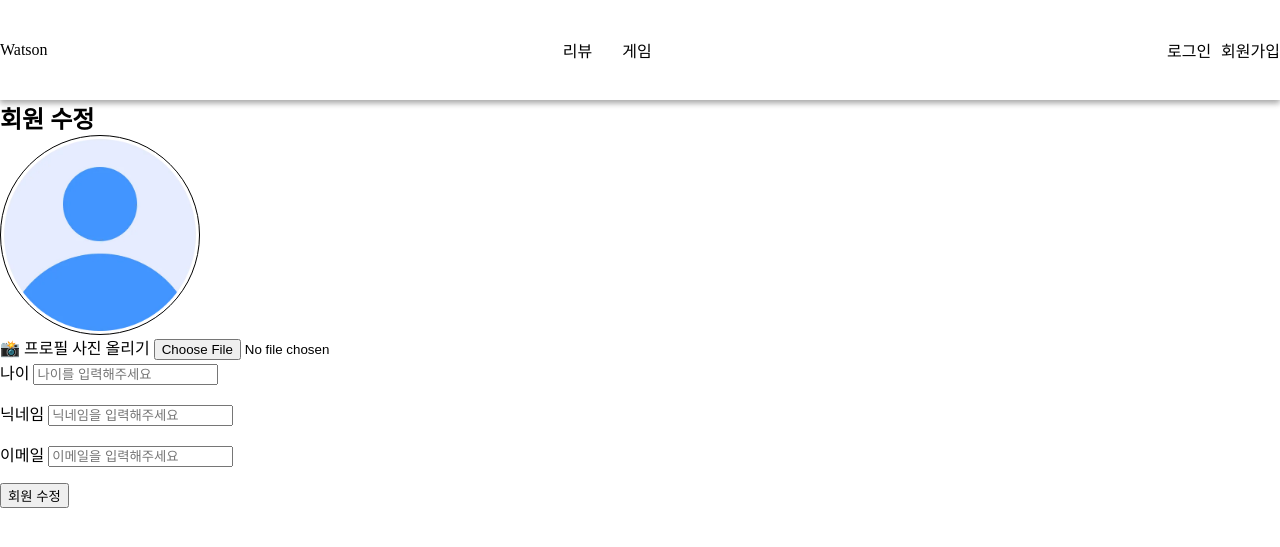
After one commit to teamN-watson/watson-backend, a Django app: page /view/edit/ in a window 1280 px wide. The commit adds this page. Shown: the top 547 px of the page. Run offline with Django 4.2, Linux system fonts and the light colour scheme; data that the repository does not hold is empty.

Commit message:
Add: Edit Page

```diff
--- /dev/null
+++ b/front/templates/account/edit.html
@@ -0,0 +1,38 @@
+{% extends "base.html" %}
+{% load static %}
+{% block extrahead %}
+{% comment %} <link rel="stylesheet" type="text/css" href="{% static "css/account/signup.css" %}"> {% endcomment %}
+<link rel="stylesheet" type="text/css" href="{% static "css/account/edit.css" %}">
+<script src="{% static 'js/account/edit.js' %}"></script>
+{% endblock %}
+{% block content %}
+<div class="editContainer">
+    <h2>회원 수정</h2>
+    <form action="{% url "accounts:mypage" %}" method="PUT" enctype="multipart/form-data">
+        {% csrf_token %}
+        <div class="editForm">
+            <div class="user_photo_wrap">
+                <div class="user_photo">
+                    <img id="user_photo" src="{{"/static/images/default_profile.png"}}" alt="사용자 프로필">
+                </div>
+                <label for="id_photo">📸 프로필 사진 올리기</label>
+                <input type="file" name="photo" accept="image/*" id="id_photo">
+            </div>
+            <div>
+                <span>나이</span>
+                <input type="text" name="age" placeholder="나이를 입력해주세요" id="id_age">
+                <p class="error_msg age"></p>
+                <span>닉네임</span>
+                <input type="text" name="nickname" placeholder="닉네임을 입력해주세요" id="id_nickname">
+                <p class="error_msg nickname"></p>
+                <span>이메일</span>
+                <input type="email" name="email" placeholder="이메일을 입력해주세요" id="id_email">
+                <p class="error_msg email"></p>
+            </div>
+            <span class="error_msg"></span>
+            <input type="submit" value="회원 수정">
+        </div>
+    </form>
+</div>
+
+{% endblock content %}
--- a/front/templates/account/mypage.html
+++ b/front/templates/account/mypage.html
@@ -9,7 +9,7 @@
     <div class="mypage_wrap" id="wrap1">
         <div class="user_photo"></div>
         <div class="user_info">
-            <a href="{% url 'front:edit_account' %}">
+            <a href="{% url 'front:edit' %}">
                 <button>편집하기</button>
             </a>
         </div>
--- a/front/templates/account/signup.html
+++ b/front/templates/account/signup.html
@@ -6,8 +6,7 @@
 {% endblock %}
 {% block content %}
 <div class="signContainer">
-    <div class="signForm signupForm">
-        <h2>회원가입</h2>
+    <h2>회원 가입</h2>
     <form action="{% url "accounts:signup" %}" method="POST" enctype="multipart/form-data">
         {% csrf_token %}
         <div class="signupStepForm step1">
@@ -46,12 +45,11 @@
             <div class="signupStep3">
                 <div class="interest_list"></div>
                 <input type="button" name="prev" value="이전">
-                    <input type="submit" value="회원가입">
+                <input type="submit" value="회원 가입">
             </div>
             <input type="hidden" value="1" name="step">
         </div>
     </form>
 </div>
-</div>
 
 {% endblock content %}
--- a/front/urls.py
+++ b/front/urls.py
@@ -7,7 +7,7 @@ urlpatterns = [
     path("signin", views.signin, name="signin"),
     path("signup", views.signup, name="signup"),
     path("mypage", views.mypage, name="mypage"),
-    path("edit_account/", views.edit_account, name="edit_account"),
+    path("edit/", views.edit, name="edit"),
     path("steam/login/", views.steam, name="steam"),
     path("steam/callback/", views.steam_callback, name="steam_callback"),
 ]
--- a/front/views.py
+++ b/front/views.py
@@ -21,8 +21,8 @@ def mypage(request):
     return render(request, "account/mypage.html")
 
 
-def edit_account(request):
-    return render(request, "account/edit_account.html")
+def edit(request):
+    return render(request, "account/edit.html")
 
 
 def steam(request):
--- /dev/null
+++ b/static/css/account/edit.css
@@ -0,0 +1,18 @@
+
+.editContainer .user_photo_wrap {
+    gap: 20px;
+
+}
+.editContainer .user_photo {
+    width: 200px;
+    min-width: 100px;
+    height: 200px;
+    min-height: 100px;
+}
+.editContainer .user_photo img{
+    width: 100%;
+    height: 100%;
+    border: 1px solid black;
+    border-radius: 50%;
+    object-fit: cover;
+}
--- /dev/null
+++ b/static/js/account/edit.js
@@ -0,0 +1,91 @@
+function get_user(access_token){
+    $.ajax({
+        url: "/api/account/mypage/",
+        headers:{
+            "Authorization": `Bearer ${access_token}`
+        },
+        method: 'GET',
+        success: function(response){
+            console.log(response)
+            const user = response.data.profile_data
+            $("input[name='age']").val(user.age)
+            $("input[name='nickname']").val(user.nickname)
+            $("input[name='email']").val(user.email)
+            if(user.photo !== "" && user.photo !== null){
+                $("img#user_photo").attr("src", user.photo)
+            }
+        },
+        error: function(error){
+            console.log(error)
+        }
+    })
+}
+$(document).ready(function() {
+    const access_token = sessionStorage.getItem('access_token')
+    get_user(access_token);
+    var csrftoken = $("[name=csrfmiddlewaretoken]").val();
+    $("div.editContainer form").submit(function(e) {
+        e.preventDefault();
+
+        var formData = new FormData();
+        formData.append("age", $("input[name='age']").val());
+        formData.append("nickname", $("input[name='nickname']").val());
+        formData.append("email", $("input[name='email']").val());
+        if($("#id_photo")[0].files.length){
+            formData.append("photo", $("#id_photo")[0].files[0]);  // 이미지 파일 추가
+        }
+
+        $.ajax({
+            url: "/api/account/mypage/",
+            headers: {
+                "X-CSRFToken": csrftoken,
+                "Authorization": `Bearer ${access_token}`
+            },
+            method: 'PUT',
+            data: formData,
+            processData: false,  // FormData를 사용하면 jQuery가 자동으로 데이터를 변환하지 않게 해야 함
+            contentType: false,  // 자동으로 콘텐츠 유형을 설정하지 않게 해야 함
+            success: function(data){
+                console.log(data)
+                location.href = "/view/mypage"
+            },
+            error: function(data){
+                $(".error_msg").text("")
+                if(data.responseJSON.length){
+                    const keys = Object.keys(data.responseJSON)
+                    for (let i = 0; i < keys.length; i++) {
+                        console.log()
+                        var key = keys[i]
+                        $("p.error_msg."+key).text(data.responseJSON[keys[i]][0])
+                    }
+                } else {
+                    $("span.error_msg").text(data.responseJSON.message)
+                }
+                console.log(data)
+                if(data.responseJSON.message && data.responseJSON.message.length){
+                    $("span.error_msg").text(data.responseJSON.message[0])
+                }
+            }
+        });
+    })
+
+
+     // 이미지 미리보기
+     $("div.editForm input#id_photo").change(function(event) {
+        const file = event.target.files[0];
+        if (file) {
+            const reader = new FileReader();
+
+            reader.onload = function(e) {
+                $(".editForm .user_photo_wrap img").attr("src", e.target.result).show();
+            };
+
+            reader.readAsDataURL(file);
+        }
+    });
+
+    // 이미지 영역 클릭시 input file 활성화
+    $("img#user_photo").click(function(event){
+        $("input#id_photo").click();
+    })
+});
--- a/static/js/account/mypage.js
+++ b/static/js/account/mypage.js
@@ -71,8 +71,8 @@ $(document).ready(function() {
 
 
         },
-        error: function(data){
-            console.log(data)
+        error: function(error){
+            console.log(error)
         }
     });
 });
--- a/static/js/account/signin.js
+++ b/static/js/account/signin.js
@@ -1,7 +1,7 @@
 $(document).ready(function() {
     var csrftoken = $("[name=csrfmiddlewaretoken]").val();
 
-    $("div.signinForm form").submit(function(e) {
+    $("div.signContainer form").submit(function(e) {
         e.preventDefault();
         user_id = $("input[name='user_id']").val()
         password = $("input[name='password']").val()
--- a/static/js/account/signup.js
+++ b/static/js/account/signup.js
@@ -82,7 +82,7 @@ $(document).ready(function() {
         }
     })
 
-    $("div.signupForm form").submit(function(e) {
+    $("div.signContainer form").submit(function(e) {
         e.preventDefault();
         const step = $("input[name='step']").val()
         if(step == 1){
@@ -184,8 +184,8 @@ $(document).ready(function() {
     })
 
 
-     // 이미지 미리보기
-     $("div.signupStep1 input#id_photo").change(function(event) {
+    // 이미지 미리보기
+    $("div.signupStep1 input#id_photo").change(function(event) {
         const file = event.target.files[0];
         if (file) {
             const reader = new FileReader();
```
Also changed, not shown: front/templates/account/signin.html (+5 -6 lines). Lines whose indentation alone changed are shown as unchanged.
